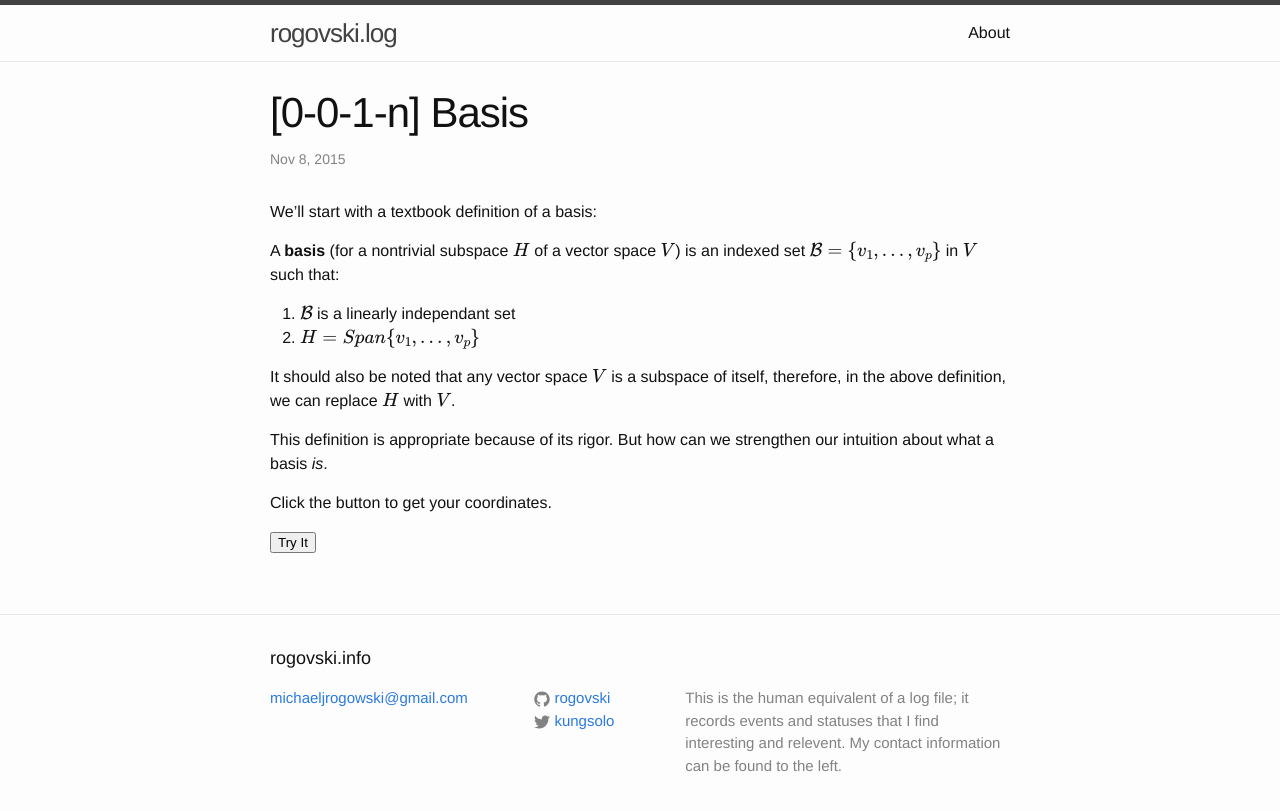
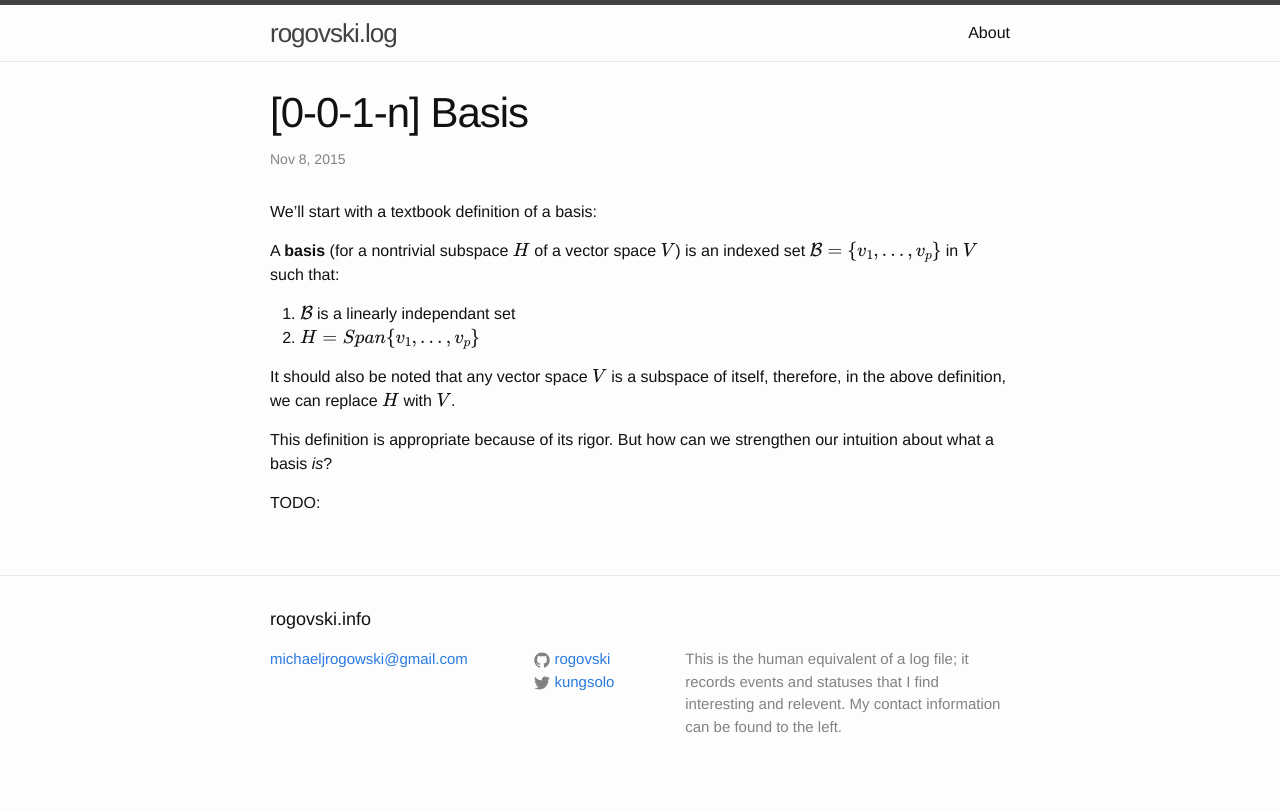
Before and after one commit to rogovski/rogovski.github.io, a Jekyll site: the page built from _posts/2015-11-13-[0-0-1-n]-basis.markdown, in a window 1280 px wide. Shown: the top 811 px of the page. Built offline with Jekyll 4.4.1, drawn with Linux system fonts in a browser that asks for light colours; formulas are drawn with MathJax 3.

```diff
--- a/_posts/2015-11-13-[0-0-1-n]-basis.markdown
+++ b/_posts/2015-11-13-[0-0-1-n]-basis.markdown
@@ -18,30 +18,6 @@ It should also be noted that any vector space $V$ is a subspace of itself, there
 in the above definition, we can replace $H$ with $V$.
 
 This definition is appropriate because of its rigor. But how can we strengthen
-our intuition about what a basis *is*.
+our intuition about what a basis *is*?
 
-
-
-<div>
-<p>Click the button to get your coordinates.</p>
-
-<button onclick="getLocation()">Try It</button>
-
-<p id="demo"></p>
-</div>
-
-
-<script>
-var x = document.getElementById("demo");
-function getLocation() {
-    if (navigator.geolocation) {
-        navigator.geolocation.getCurrentPosition(showPosition);
-    } else {
-        x.innerHTML = "Geolocation is not supported by this browser.";
-    }
-}
-function showPosition(position) {
-    x.innerHTML = "Latitude: " + position.coords.latitude +
-    "<br>Longitude: " + position.coords.longitude;
-}
-</script>
+TODO:
```
